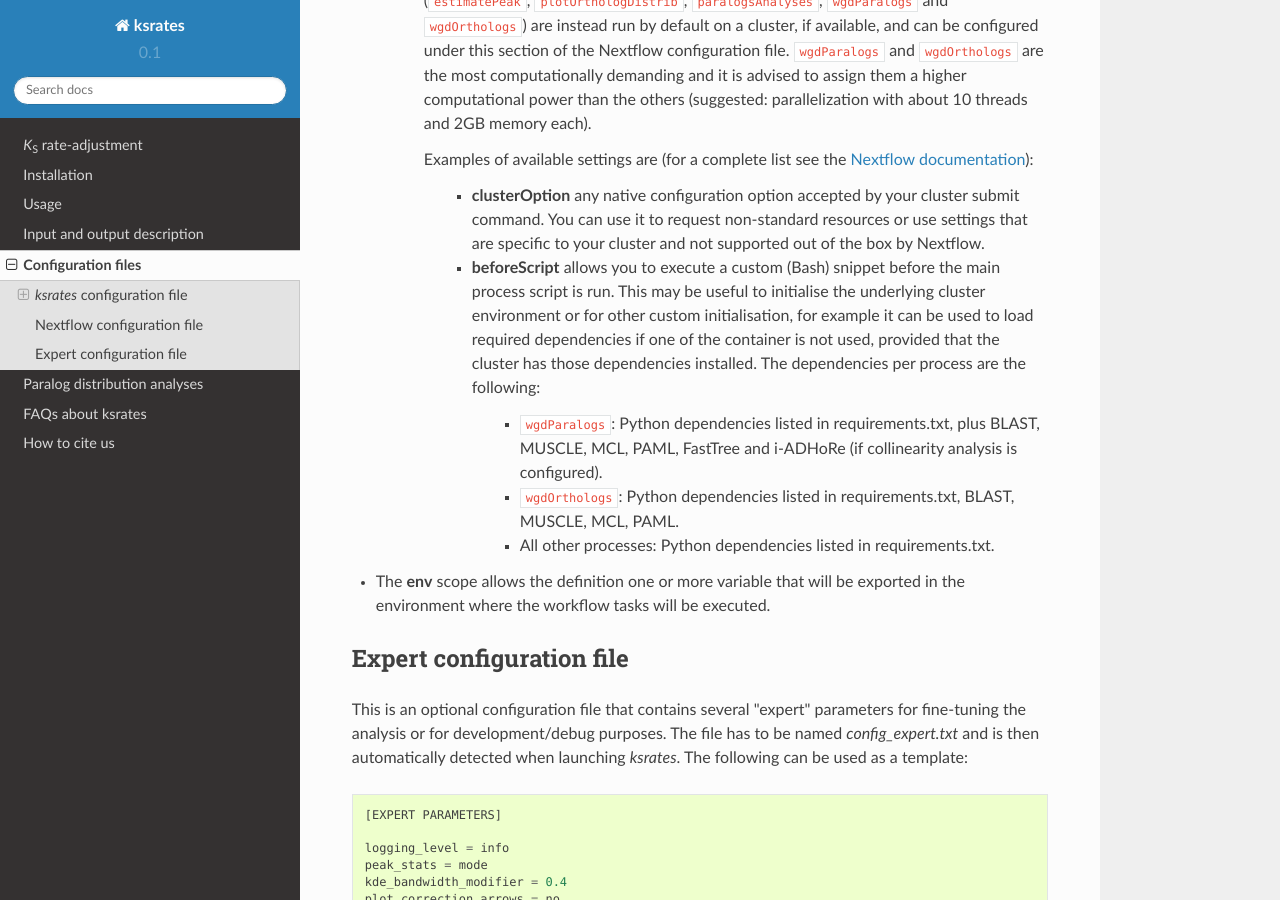
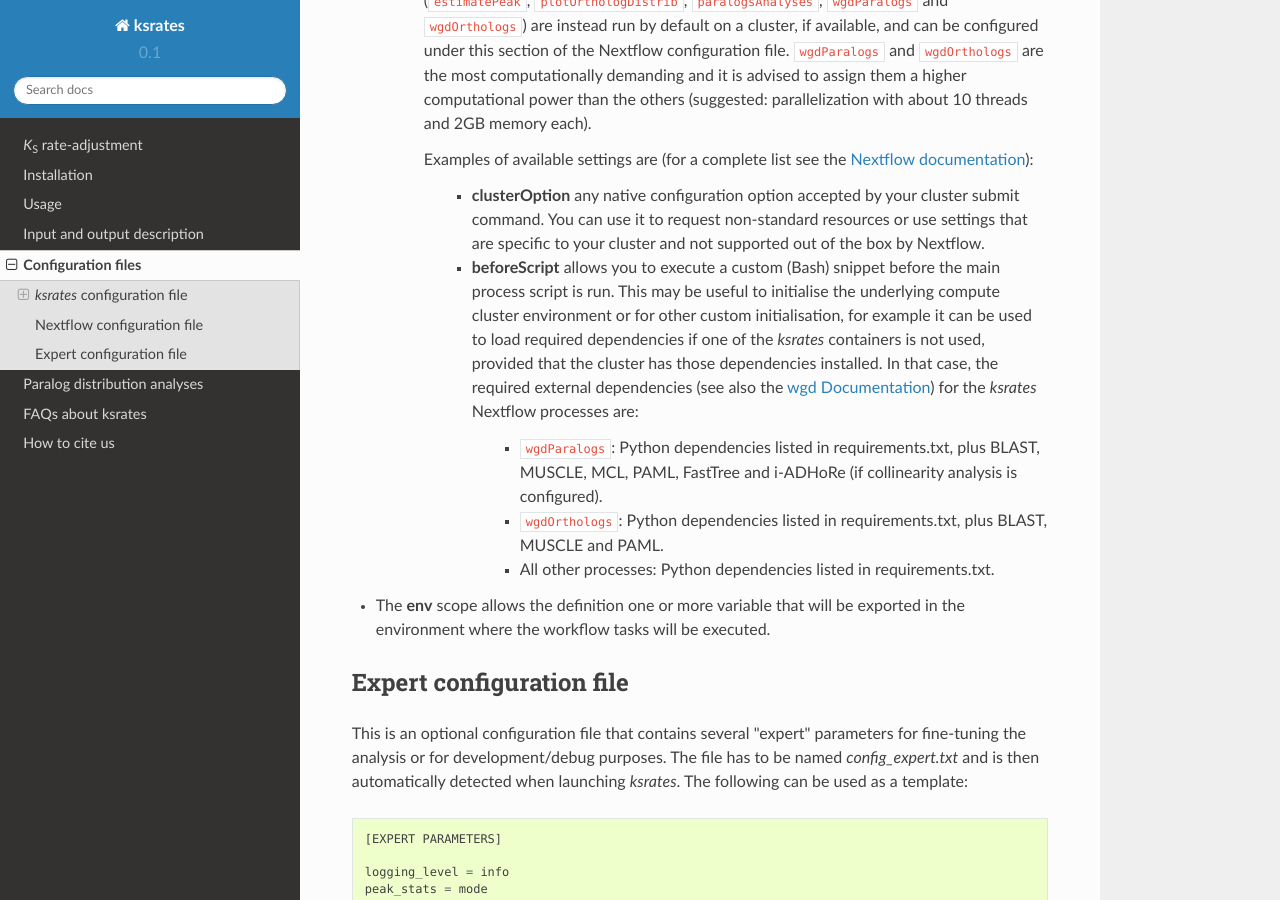
Before and after one commit to VIB-PSB/ksrates, a Sphinx documentation site: the page built from doc/source/configuration.rst, in a window 1280 px wide and 900 px high, scrolled down 4972 px. Built offline with Sphinx 7.4.7 and the Read the Docs theme 2.0.0, drawn with Linux system fonts in a browser that asks for light colours.

Commit message:
Fix wgdOrtholog dependencies; improve beforeScript

```diff
--- a/doc/source/configuration.rst
+++ b/doc/source/configuration.rst
@@ -168,10 +168,10 @@ The Nextflow configuration file is used to configure various settings for the *k
       Examples of available settings are (for a complete list see the `Nextflow documentation <https://www.nextflow.io/docs/latest/process.html#process-directives>`__):
 
     	* **clusterOption** any native configuration option accepted by your cluster submit command. You can use it to request non-standard resources or use settings that are specific to your cluster and not supported out of the box by Nextflow.
-    	* **beforeScript** allows you to execute a custom (Bash) snippet before the main process script is run. This may be useful to initialise the underlying cluster environment or for other custom initialisation, for example it can be used to load required dependencies if one of the container is not used, provided that the cluster has those dependencies installed. The dependencies per process are the following:
+        * **beforeScript** allows you to execute a custom (Bash) snippet before the main process script is run. This may be useful to initialise the underlying compute cluster environment or for other custom initialisation, for example it can be used to load required dependencies if one of the *ksrates* containers is not used, provided that the cluster has those dependencies installed. In that case, the required external dependencies (see also the `wgd Documentation <https://wgd.readthedocs.io/en/latest/index.html#external-software>`__) for the *ksrates* Nextflow processes are:
 
             * ``wgdParalogs``: Python dependencies listed in requirements.txt, plus BLAST, MUSCLE, MCL, PAML, FastTree and i-ADHoRe (if collinearity analysis is configured).
-            * ``wgdOrthologs``: Python dependencies listed in requirements.txt, BLAST, MUSCLE, MCL, PAML.
+            * ``wgdOrthologs``: Python dependencies listed in requirements.txt, plus BLAST, MUSCLE and PAML.
             * All other processes: Python dependencies listed in requirements.txt.
 
 * The **env** scope allows the definition one or more variable that will be exported in the environment where the workflow tasks will be executed.
```
